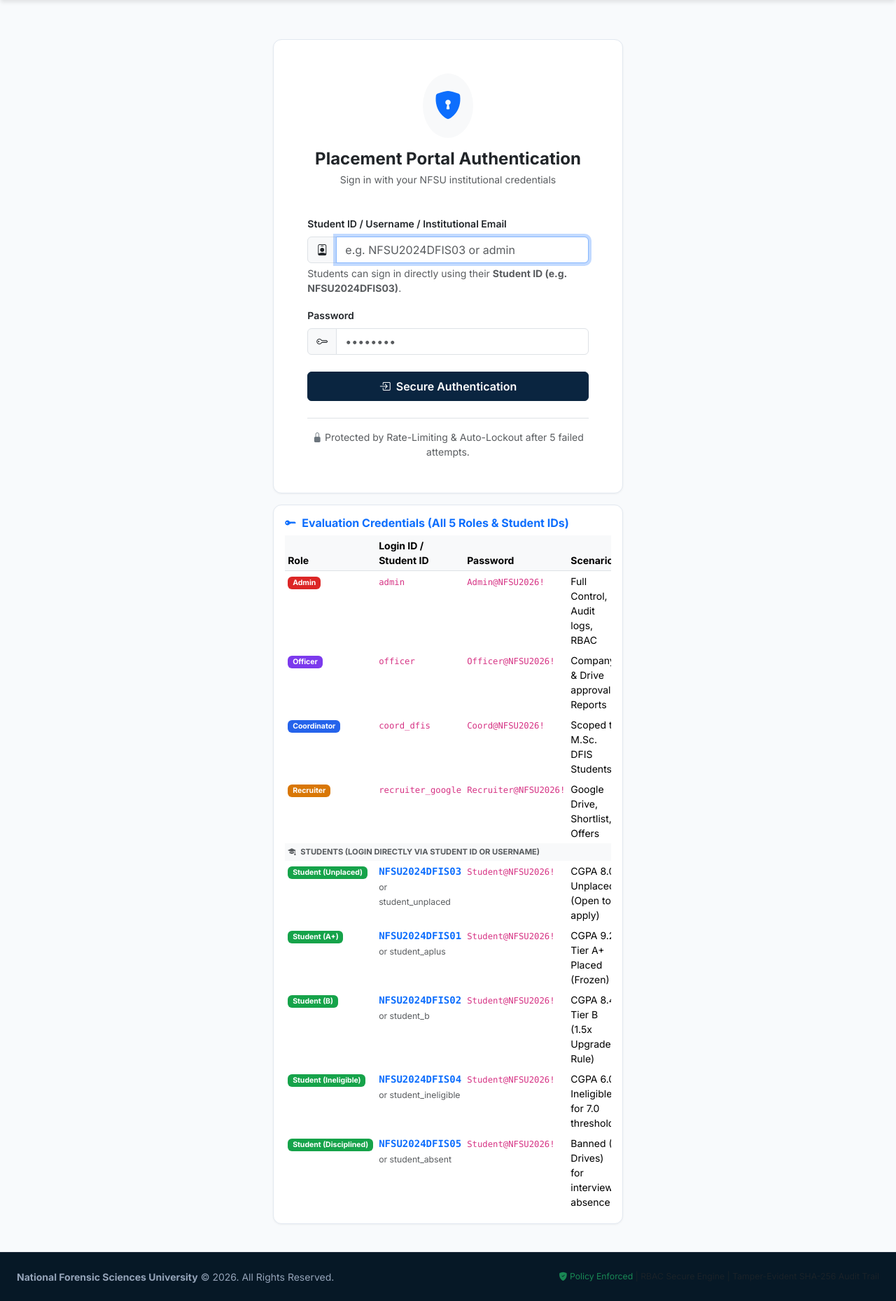
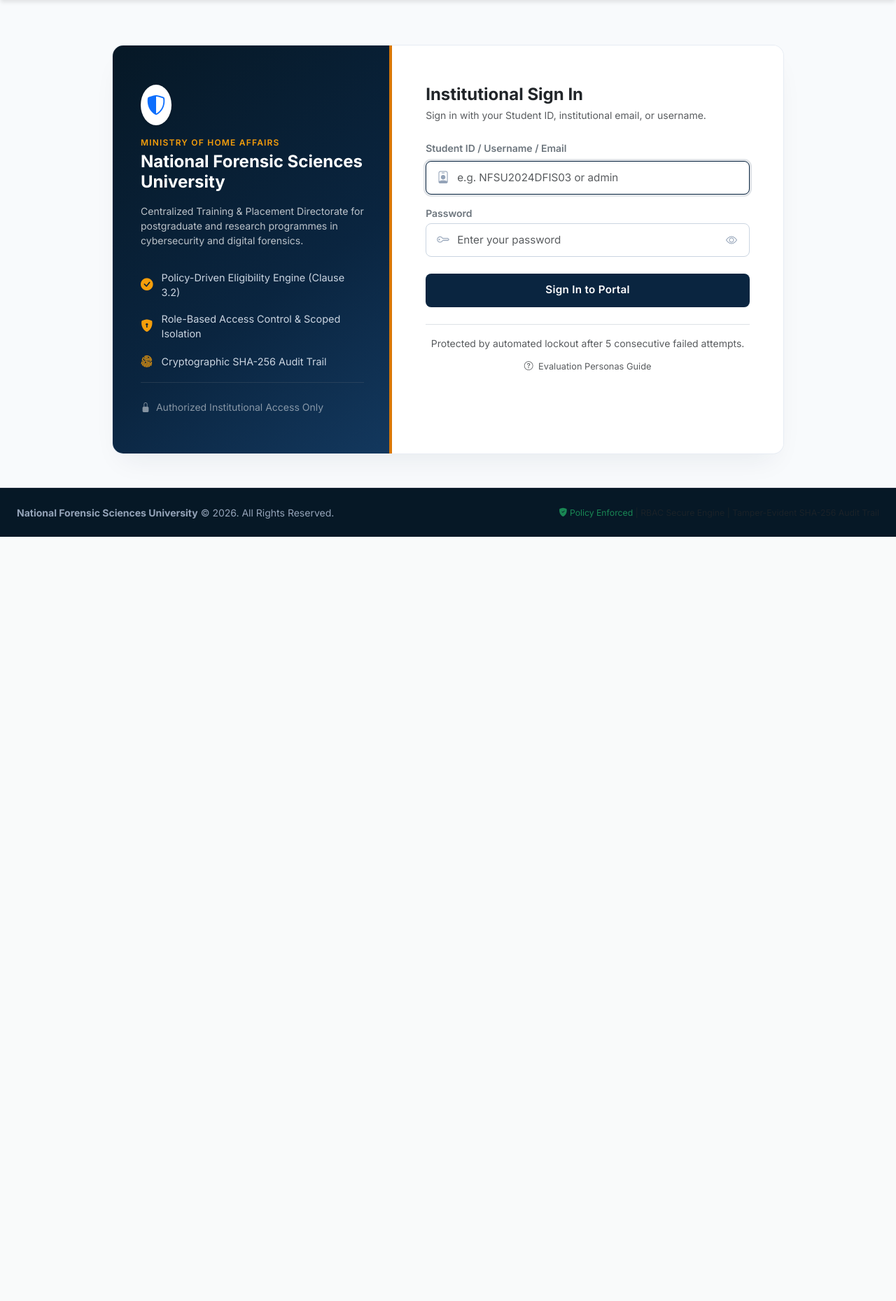
Before and after one commit to jigarjari/NFSU-Student-placement-management-, a Django app: page /accounts/login/ in a window 1280 px wide. Shown: the part 131-1990 px from the top of the page at 70% size. After the commit the page ends 898 px from the top, so only its background shows below. Run offline with Django 5.2, Linux system fonts and the light colour scheme.

Commit message:
Redesign login page to be clean, elegant, and uncluttered without plaintext passwords

```diff
--- a/django_placement/templates/accounts/login.html
+++ b/django_placement/templates/accounts/login.html
@@ -1,141 +1,278 @@
 {% extends 'base.html' %}
 
-{% block title %}Secure Sign In{% endblock %}
+{% block title %}Sign In | NFSU Placement Portal{% endblock %}
+
+{% block extra_head %}
+<style>
+    .auth-container {
+        min-height: calc(100vh - 220px);
+        display: flex;
+        align-items: center;
+        justify-content: center;
+        padding: 2rem 1rem;
+    }
+
+    .auth-card {
+        background: #ffffff;
+        border-radius: 1rem;
+        border: 1px solid rgba(226, 232, 240, 0.8);
+        box-shadow: 0 20px 40px -15px rgba(10, 37, 64, 0.08);
+        overflow: hidden;
+        width: 100%;
+        max-width: 960px;
+    }
+
+    .auth-hero-pane {
+        background: linear-gradient(145deg, #061826 0%, #0a2540 60%, #13385e 100%);
+        color: white;
+        padding: 3.5rem 2.5rem;
+        position: relative;
+        display: flex;
+        flex-direction: column;
+        justify-content: space-between;
+    }
+
+    .auth-hero-pane::after {
+        content: '';
+        position: absolute;
+        top: 0;
+        right: 0;
+        bottom: 0;
+        width: 4px;
+        background: #d97706;
+    }
+
+    .auth-form-pane {
+        padding: 3.5rem 3rem;
+        background: #ffffff;
+    }
+
+    .form-control-custom {
+        height: 48px;
+        border-radius: 0.5rem;
+        border: 1px solid #cbd5e1;
+        font-size: 0.95rem;
+        padding-left: 2.75rem;
+        transition: all 0.2s ease;
+    }
+
+    .form-control-custom:focus {
+        border-color: #0a2540;
+        box-shadow: 0 0 0 3px rgba(10, 37, 64, 0.12);
+    }
+
+    .input-icon-wrapper {
+        position: relative;
+    }
+
+    .input-icon {
+        position: absolute;
+        left: 1rem;
+        top: 50%;
+        transform: translateY(-50%);
+        color: #94a3b8;
+        z-index: 4;
+        font-size: 1.1rem;
+    }
+
+    .btn-password-toggle {
+        position: absolute;
+        right: 0.75rem;
+        top: 50%;
+        transform: translateY(-50%);
+        background: transparent;
+        border: none;
+        color: #94a3b8;
+        cursor: pointer;
+        z-index: 5;
+    }
+
+    .btn-auth-submit {
+        background-color: #0a2540;
+        color: #ffffff;
+        height: 48px;
+        border-radius: 0.5rem;
+        font-weight: 600;
+        font-size: 0.95rem;
+        letter-spacing: 0.02em;
+        transition: all 0.2s ease;
+        border: none;
+    }
+
+    .btn-auth-submit:hover {
+        background-color: #061826;
+        color: #ffffff;
+        transform: translateY(-1px);
+        box-shadow: 0 4px 12px rgba(10, 37, 64, 0.2);
+    }
+
+    .hero-feature-item {
+        display: flex;
+        align-items: center;
+        gap: 0.75rem;
+        margin-bottom: 1rem;
+        font-size: 0.9rem;
+        color: #cbd5e1;
+    }
+
+    .hero-feature-item i {
+        color: #f59e0b;
+        font-size: 1.1rem;
+    }
+</style>
+{% endblock %}
 
 {% block content %}
-<div class="row justify-content-center align-items-center py-4">
-    <div class="col-12 col-md-8 col-lg-5">
-        <div class="card card-custom p-4 p-md-5">
-            <div class="text-center mb-4">
-                <div class="d-inline-flex p-3 rounded-circle bg-light mb-3">
-                    <i class="bi bi-shield-lock-fill text-primary fs-1"></i>
+<div class="auth-container">
+    <div class="auth-card">
+        <div class="row g-0">
+            <!-- Left Pane: University Institutional Brand -->
+            <div class="col-12 col-lg-5 auth-hero-pane d-none d-lg-flex">
+                <div>
+                    <div class="d-inline-flex p-2 bg-white rounded-circle shadow-sm mb-3">
+                        <i class="bi bi-shield-shaded text-primary fs-3"></i>
                     </div>
-                <h2 class="h4 fw-bold mb-1">Placement Portal Authentication</h2>
-                <p class="text-muted small">Sign in with your NFSU institutional credentials</p>
+                    <div class="text-uppercase fw-semibold" style="color: #f59e0b; font-size: 0.75rem; letter-spacing: 0.1em;">
+                        Ministry of Home Affairs
+                    </div>
+                    <h2 class="h4 fw-bold text-white mt-1 mb-3">
+                        National Forensic Sciences University
+                    </h2>
+                    <p class="text-light opacity-75 small line-height-base mb-4">
+                        Centralized Training & Placement Directorate for postgraduate and research programmes in cybersecurity and digital forensics.
+                    </p>
+
+                    <div class="pt-2">
+                        <div class="hero-feature-item">
+                            <i class="bi bi-check-circle-fill"></i>
+                            <span>Policy-Driven Eligibility Engine (Clause 3.2)</span>
+                        </div>
+                        <div class="hero-feature-item">
+                            <i class="bi bi-shield-lock-fill"></i>
+                            <span>Role-Based Access Control & Scoped Isolation</span>
+                        </div>
+                        <div class="hero-feature-item">
+                            <i class="bi bi-fingerprint"></i>
+                            <span>Cryptographic SHA-256 Audit Trail</span>
+                        </div>
+                    </div>
                 </div>
 
-            <form method="post" action="{% url 'accounts:login' %}">
-                {% csrf_token %}
+                <div class="pt-4 border-top border-secondary border-opacity-25 text-white-50 small">
+                    <i class="bi bi-lock-fill me-1"></i> Authorized Institutional Access Only
+                </div>
+            </div>
+
+            <!-- Right Pane: Elegant, Clean Sign-In Form -->
+            <div class="col-12 col-lg-7 auth-form-pane">
+                <div class="mb-4">
+                    <h3 class="h4 fw-bold text-dark mb-1">Institutional Sign In</h3>
+                    <p class="text-muted small">Sign in with your Student ID, institutional email, or username.</p>
+                </div>
 
                 {% if form.non_field_errors %}
-                    <div class="alert alert-danger py-2 small">
+                    <div class="alert alert-danger py-2 px-3 small rounded-3 mb-3" role="alert">
                         {% for err in form.non_field_errors %}
-                            <div><i class="bi bi-exclamation-circle-fill me-1"></i> {{ err }}</div>
+                            <div class="d-flex align-items-center">
+                                <i class="bi bi-exclamation-triangle-fill me-2"></i> {{ err }}
+                            </div>
                         {% endfor %}
                     </div>
                 {% endif %}
 
+                <form method="post" action="{% url 'accounts:login' %}" autocomplete="off">
+                    {% csrf_token %}
+
                     <div class="mb-3">
-                    <label for="id_username" class="form-label fw-semibold small">Student ID / Username / Institutional Email</label>
-                    <div class="input-group">
-                        <span class="input-group-text bg-light"><i class="bi bi-person-badge"></i></span>
-                        <input type="text" name="username" id="id_username" class="form-control" placeholder="e.g. NFSU2024DFIS03 or admin" required autofocus>
+                        <label for="id_username" class="form-label small fw-semibold text-secondary">Student ID / Username / Email</label>
+                        <div class="input-icon-wrapper">
+                            <i class="bi bi-person-badge input-icon"></i>
+                            <input
+                                type="text"
+                                name="username"
+                                id="id_username"
+                                class="form-control form-control-custom"
+                                placeholder="e.g. NFSU2024DFIS03 or admin"
+                                required
+                                autofocus
+                            >
                         </div>
-                    <div class="form-text small">Students can sign in directly using their <strong>Student ID (e.g. NFSU2024DFIS03)</strong>.</div>
                     </div>
 
                     <div class="mb-4">
-                    <label for="id_password" class="form-label fw-semibold small">Password</label>
-                    <div class="input-group">
-                        <span class="input-group-text bg-light"><i class="bi bi-key"></i></span>
-                        <input type="password" name="password" id="id_password" class="form-control" placeholder="••••••••" required>
+                        <div class="d-flex justify-content-between align-items-center mb-1">
+                            <label for="id_password" class="form-label small fw-semibold text-secondary mb-0">Password</label>
+                        </div>
+                        <div class="input-icon-wrapper">
+                            <i class="bi bi-key input-icon"></i>
+                            <input
+                                type="password"
+                                name="password"
+                                id="id_password"
+                                class="form-control form-control-custom pe-5"
+                                placeholder="Enter your password"
+                                required
+                            >
+                            <button type="button" class="btn-password-toggle" id="togglePasswordBtn" title="Show password">
+                                <i class="bi bi-eye" id="togglePasswordIcon"></i>
+                            </button>
                         </div>
                     </div>
 
                     <div class="d-grid gap-2">
-                    <button type="submit" class="btn btn-nfsu-primary py-2 fw-semibold">
-                        <i class="bi bi-box-arrow-in-right me-1"></i> Secure Authentication
+                        <button type="submit" class="btn btn-auth-submit">
+                            Sign In to Portal
                         </button>
                     </div>
                 </form>
 
-            <div class="mt-4 pt-3 border-top text-center text-muted small">
-                <i class="bi bi-lock-fill text-secondary"></i> Protected by Rate-Limiting & Auto-Lockout after 5 failed attempts.
+                <div class="mt-4 pt-3 text-center border-top">
+                    <div class="text-muted small">
+                        Protected by automated lockout after 5 consecutive failed attempts.
                     </div>
+                    <!-- Discrete Helper for Evaluation -->
+                    <div class="mt-2">
+                        <button type="button" class="btn btn-link btn-sm text-decoration-none text-muted" data-bs-toggle="collapse" data-bs-target="#evaluationHelper" style="font-size: 0.8rem;">
+                            <i class="bi bi-question-circle me-1"></i> Evaluation Personas Guide
+                        </button>
                     </div>
 
-        <!-- Demo Credentials Accordion for Testing and Evaluation -->
-        <div class="card card-custom mt-3">
-            <div class="card-body p-3">
-                <h3 class="h6 fw-bold mb-2 text-primary d-flex align-items-center">
-                    <i class="bi bi-key-fill me-2"></i> Evaluation Credentials (All 5 Roles & Student IDs)
-                </h3>
-                <div class="table-responsive">
-                    <table class="table table-sm table-borderless small mb-0">
-                        <thead class="table-light">
-                            <tr class="border-bottom">
-                                <th>Role</th>
-                                <th>Login ID / Student ID</th>
-                                <th>Password</th>
-                                <th>Scenario</th>
-                            </tr>
-                        </thead>
-                        <tbody>
-                            <tr>
-                                <td><span class="badge badge-role-admin">Admin</span></td>
-                                <td><code>admin</code></td>
-                                <td><code>Admin@NFSU2026!</code></td>
-                                <td>Full Control, Audit logs, RBAC</td>
-                            </tr>
-                            <tr>
-                                <td><span class="badge badge-role-officer">Officer</span></td>
-                                <td><code>officer</code></td>
-                                <td><code>Officer@NFSU2026!</code></td>
-                                <td>Company & Drive approvals, Reports</td>
-                            </tr>
-                            <tr>
-                                <td><span class="badge badge-role-coordinator">Coordinator</span></td>
-                                <td><code>coord_dfis</code></td>
-                                <td><code>Coord@NFSU2026!</code></td>
-                                <td>Scoped to M.Sc. DFIS Students</td>
-                            </tr>
-                            <tr>
-                                <td><span class="badge badge-role-recruiter">Recruiter</span></td>
-                                <td><code>recruiter_google</code></td>
-                                <td><code>Recruiter@NFSU2026!</code></td>
-                                <td>Google Drive, Shortlist, Offers</td>
-                            </tr>
-                            <tr class="table-light">
-                                <td colspan="4" class="py-1 text-uppercase fw-bold text-muted" style="font-size: 0.7rem;">
-                                    <i class="bi bi-mortarboard-fill me-1"></i> Students (Login directly via Student ID or Username)
-                                </td>
-                            </tr>
-                            <tr>
-                                <td><span class="badge badge-role-student">Student (Unplaced)</span></td>
-                                <td><strong class="font-monospace text-primary">NFSU2024DFIS03</strong> <span class="text-muted small">or student_unplaced</span></td>
-                                <td><code>Student@NFSU2026!</code></td>
-                                <td>CGPA 8.0, Unplaced (Open to apply)</td>
-                            </tr>
-                            <tr>
-                                <td><span class="badge badge-role-student">Student (A+)</span></td>
-                                <td><strong class="font-monospace text-primary">NFSU2024DFIS01</strong> <span class="text-muted small">or student_aplus</span></td>
-                                <td><code>Student@NFSU2026!</code></td>
-                                <td>CGPA 9.2, Tier A+ Placed (Frozen)</td>
-                            </tr>
-                            <tr>
-                                <td><span class="badge badge-role-student">Student (B)</span></td>
-                                <td><strong class="font-monospace text-primary">NFSU2024DFIS02</strong> <span class="text-muted small">or student_b</span></td>
-                                <td><code>Student@NFSU2026!</code></td>
-                                <td>CGPA 8.4, Tier B (1.5x Upgrade Rule)</td>
-                            </tr>
-                            <tr>
-                                <td><span class="badge badge-role-student">Student (Ineligible)</span></td>
-                                <td><strong class="font-monospace text-primary">NFSU2024DFIS04</strong> <span class="text-muted small">or student_ineligible</span></td>
-                                <td><code>Student@NFSU2026!</code></td>
-                                <td>CGPA 6.0, Ineligible for 7.0 threshold</td>
-                            </tr>
-                            <tr>
-                                <td><span class="badge badge-role-student">Student (Disciplined)</span></td>
-                                <td><strong class="font-monospace text-primary">NFSU2024DFIS05</strong> <span class="text-muted small">or student_absent</span></td>
-                                <td><code>Student@NFSU2026!</code></td>
-                                <td>Banned (2 Drives) for interview absence</td>
-                            </tr>
-                        </tbody>
-                    </table>
+                    <div class="collapse mt-3 text-start" id="evaluationHelper">
+                        <div class="card card-body bg-light border-0 p-3 small text-muted">
+                            <div class="fw-semibold text-dark mb-1">Evaluation Sign-In Options:</div>
+                            <ul class="mb-0 ps-3" style="font-size: 0.82rem;">
+                                <li><strong>Admin</strong>: <code>admin</code></li>
+                                <li><strong>Placement Officer</strong>: <code>officer</code></li>
+                                <li><strong>Coordinator</strong>: <code>coord_dfis</code></li>
+                                <li><strong>Recruiter</strong>: <code>recruiter_google</code></li>
+                                <li><strong>Student</strong>: Enter Student ID (e.g. <code>NFSU2024DFIS03</code>)</li>
+                            </ul>
+                            <div class="mt-2 text-muted" style="font-size: 0.75rem;">
+                                <em>Passwords provided in evaluation documentation.</em>
+                            </div>
                         </div>
                     </div>
                 </div>
 
             </div>
         </div>
+    </div>
+</div>
 {% endblock %}
+
+{% block extra_js %}
+<script>
+    // Password toggle functionality
+    const toggleBtn = document.getElementById('togglePasswordBtn');
+    const passwordInput = document.getElementById('id_password');
+    const toggleIcon = document.getElementById('togglePasswordIcon');
+
+    if (toggleBtn && passwordInput) {
+        toggleBtn.addEventListener('click', function () {
+            const isPassword = passwordInput.getAttribute('type') === 'password';
+            passwordInput.setAttribute('type', isPassword ? 'text' : 'password');
+            toggleIcon.className = isPassword ? 'bi bi-eye-slash' : 'bi bi-eye';
+        });
+    }
+</script>
+{% endblock %}
```
Lines whose indentation alone changed are shown as unchanged.
